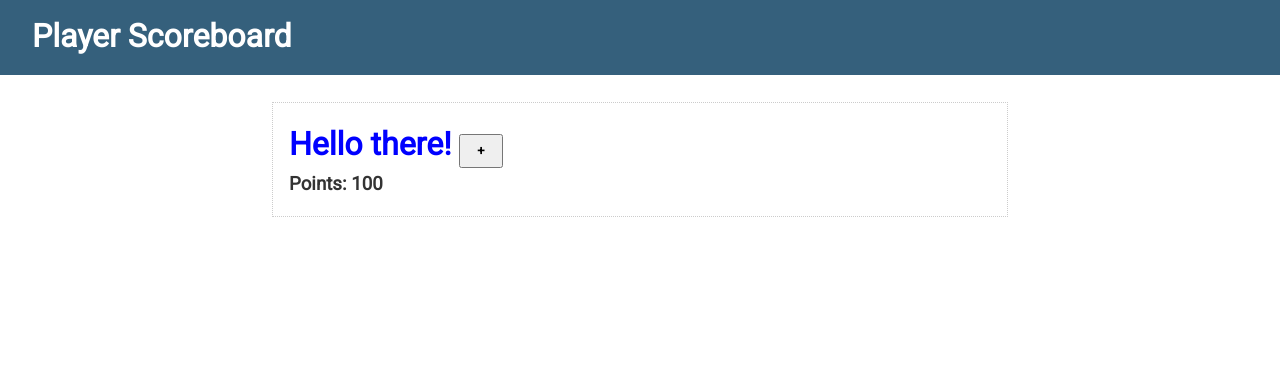
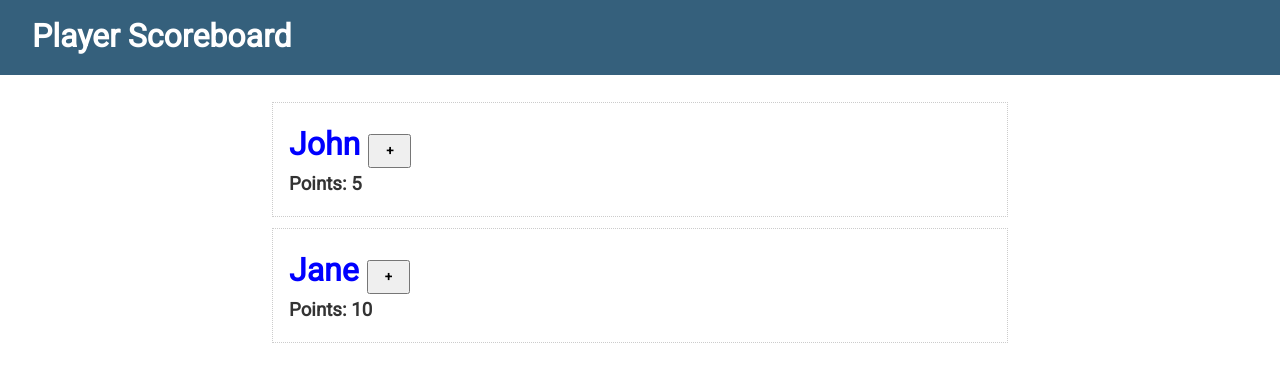
Before and after one commit to Hereiam123/Svelte-Test, a Svelte app: page / in a window 1280 px wide. Shown: the top 382 px of the page. Built offline with nearby package versions, Linux system fonts and the light colour scheme.

Commit message:
Added individual players to score, and created componenet for individual Players

```diff
--- a/src/App.svelte
+++ b/src/App.svelte
@@ -1,34 +1,21 @@
 <script>
   import Navbar from "./Navbar.svelte";
-  let name = "Hello there!";
-  let points = 100;
-  let showControls = false;
+  import Player from "./Player.svelte";
 
-  const addPoint = () => points++;
-  const removePoint = () => points--;
-  const toggleControls = () => (showControls = !showControls);
+  let players = [{ name: "John", points: 5 }, { name: "Jane", points: 10 }];
 </script>
 
 <style>
-  h1 {
-    color: blue;
-  }
+
 </style>
 
 <Navbar />
 <div class="container">
-  <div class="card">
-    <h1>
-       {name}
-      <button class="btn-sm" on:click={toggleControls}>
-        {#if showControls}-{:else}+{/if}
-      </button>
-    </h1>
-    <h3>Points: {points}</h3>
-    {#if showControls}
-      <button class="btn" on:click={addPoint}>+1</button>
-      <button class="btn btn-dark" on:click={removePoint}>-1</button>
-      <input type="number" bind:value={points} />
-    {/if}
-  </div>
+  {#if players.length === 0}
+    <p>No Players</p>
+  {:else}
+    {#each players as player}
+      <Player name={player.name} points={player.points} />
+    {/each}
+  {/if}
 </div>
--- /dev/null
+++ b/src/Player.svelte
@@ -0,0 +1,30 @@
+<script>
+  export let name;
+  export let points;
+  let showControls = false;
+
+  const addPoint = () => points++;
+  const removePoint = () => points--;
+  const toggleControls = () => (showControls = !showControls);
+</script>
+
+<style>
+  h1 {
+    color: blue;
+  }
+</style>
+
+<div class="card">
+  <h1>
+     {name}
+    <button class="btn-sm" on:click={toggleControls}>
+      {#if showControls}-{:else}+{/if}
+    </button>
+  </h1>
+  <h3>Points: {points}</h3>
+  {#if showControls}
+    <button class="btn" on:click={addPoint}>+1</button>
+    <button class="btn btn-dark" on:click={removePoint}>-1</button>
+    <input type="number" bind:value={points} />
+  {/if}
+</div>
```
